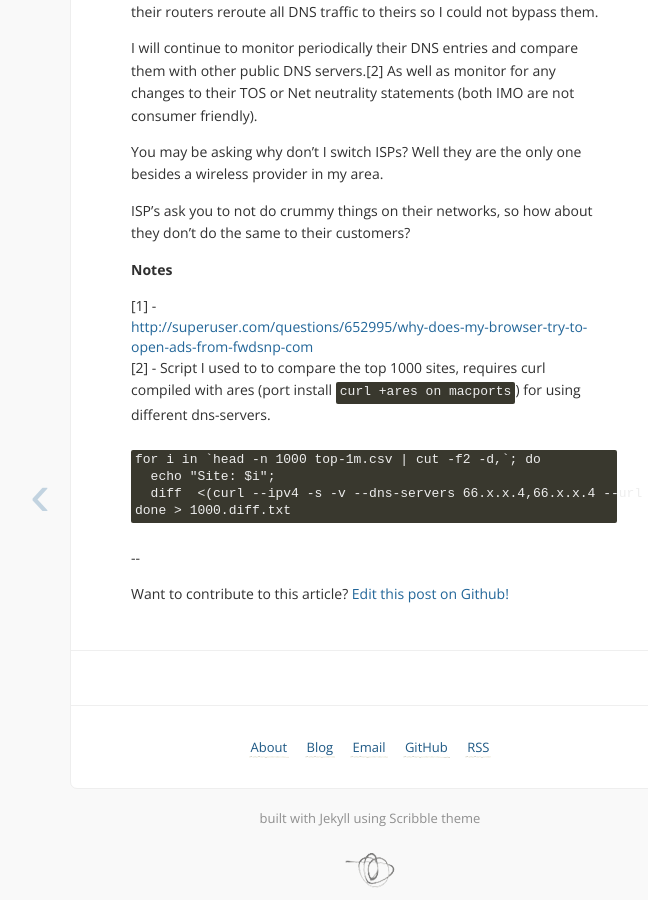
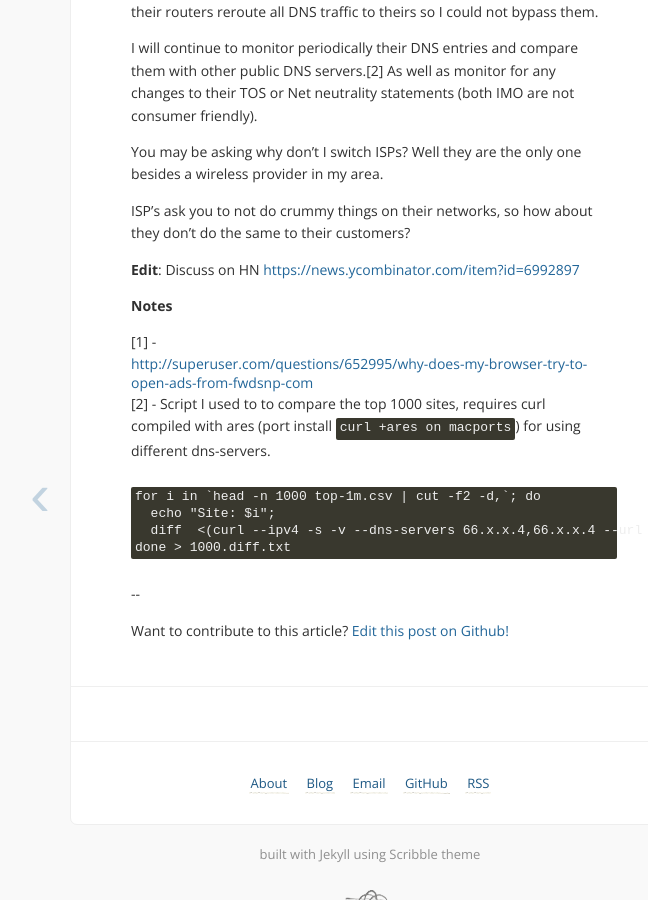
Before and after one commit to erichelgeson/erichelgeson.github.com, a Jekyll site: the page built from _posts/2013-12-31-i-fought-my-isps-bad-behavior-and-won.markdown, in a window 1280 px wide and 900 px high, scrolled down 3219 px. Shown: the whole window, without its empty margins (270-918 px from the left). Built offline with Jekyll 4.4.1, drawn with Linux system fonts in a browser that asks for light colours; Markdown is read by kramdown in place of the engine named in the settings; comment, search, counter and statistics services are not loaded.

Commit message:
add hn link

```diff
--- a/_posts/2013-12-31-i-fought-my-isps-bad-behavior-and-won.markdown
+++ b/_posts/2013-12-31-i-fought-my-isps-bad-behavior-and-won.markdown
@@ -85,6 +85,8 @@ You may be asking why don't I switch ISPs? Well they are the only one besides a
 
 ISP's ask you to not do crummy things on their networks, so how about they don't do the same to their customers?
 
+**Edit**: Discuss on HN <https://news.ycombinator.com/item?id=6992897>
+
 **Notes**
 
 [1] - <http://superuser.com/questions/652995/why-does-my-browser-try-to-open-ads-from-fwdsnp-com>
```
